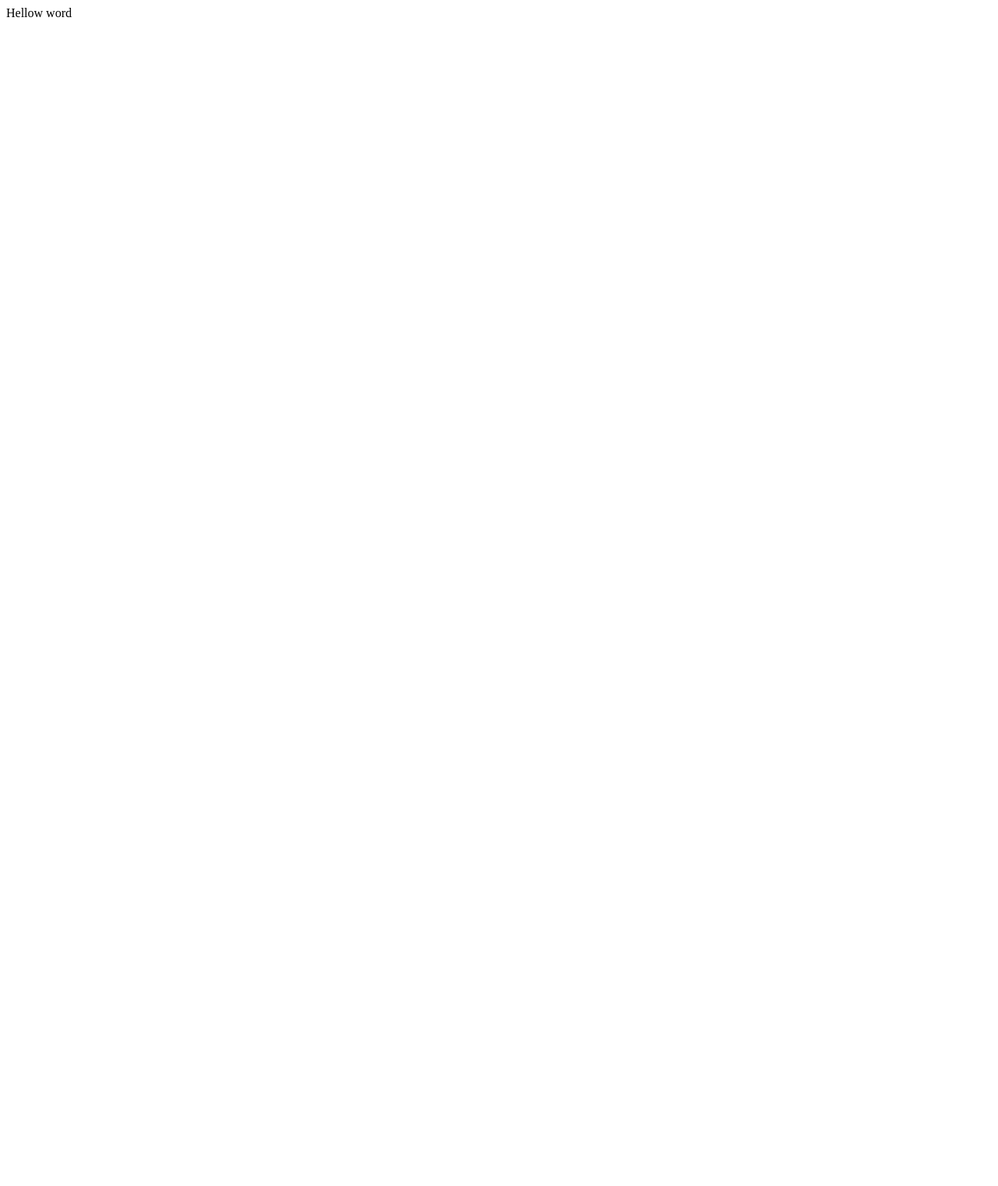
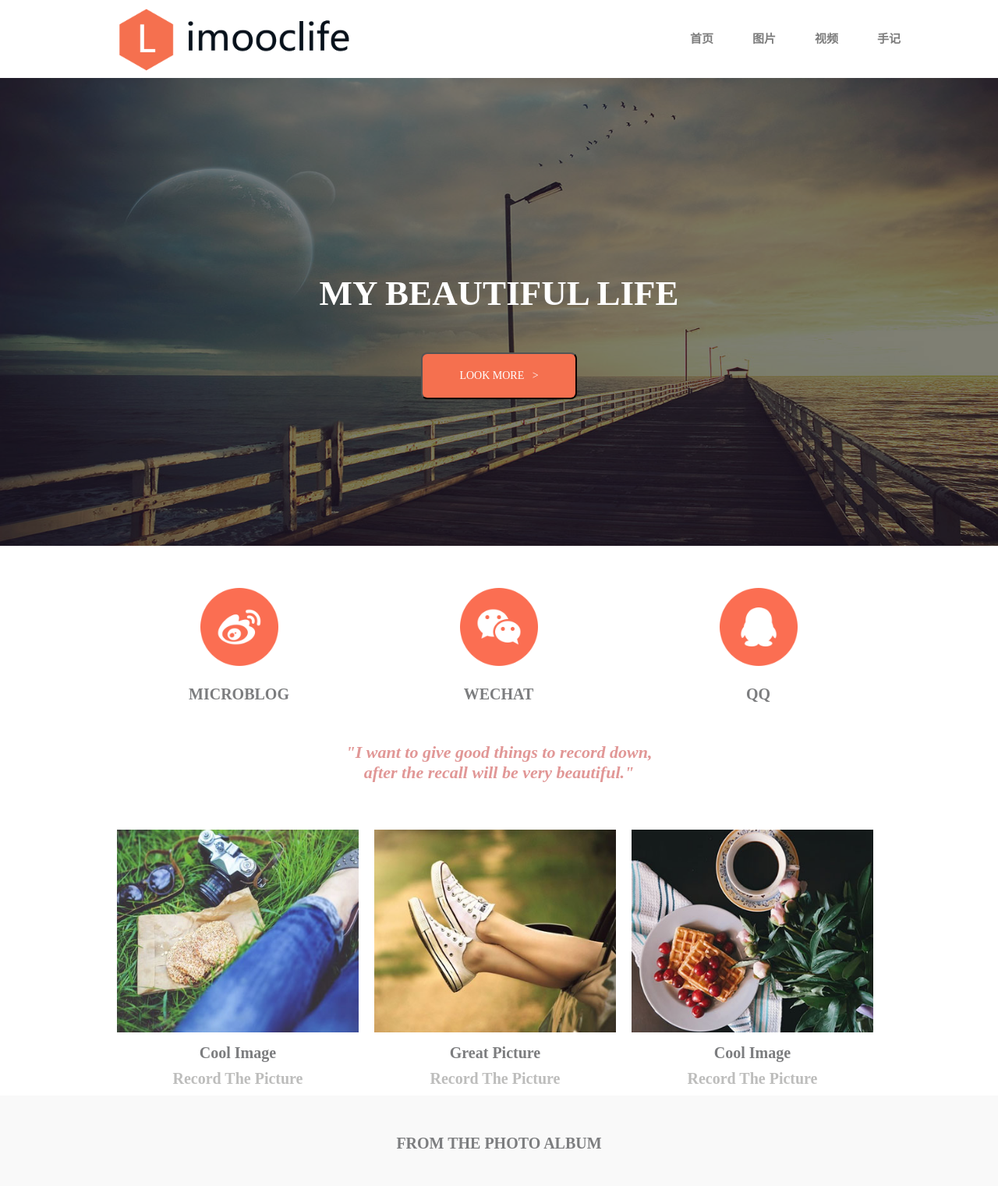
Before and after one commit to pineapplec/pineapplec.github.io, a plain HTML site: page index.html in a window 1280 px wide. Shown: the top 1521 px of the page at 78% size. Before the commit the page ends 800 px from the top, so only its background shows below. Drawn offline with Linux system fonts and the light colour scheme.

Commit message:
第二次更新主页

```diff
--- /dev/null
+++ b/css/index.css
@@ -0,0 +1,171 @@
+
+*{
+    padding: 0;
+	margin:0;
+}
+.header{
+	width: 100%;
+	height: 100px;
+}
+.header .logo img{
+	width:300px;
+	height: 85px;
+	margin-top: 8px;
+	margin-left: 150px;
+	float: left;
+}
+.header .menu{
+	height: 100px;
+	float: right;
+	margin-right: 50px;
+}
+.header .menu ul{
+	margin-right: 50px;
+}
+.header .menu li{
+	float: right;
+	list-style-type: none;
+	width: 80px;
+	font-family: "微软雅黑";
+	color: #7D7D7D;
+	font-size: 15px;
+	line-height: 100px;
+	font-weight: bold;
+	text-align: center;
+}
+.main .pic img{
+	width: 100%;
+	height: 600px;
+	position: relative;
+}
+.topLayer{
+	background-color: #000000;
+	opacity: 0.5;
+	z-index: 1;
+	position: absolute;
+	top: 100px;
+	width: 100%;
+	height: 600px;
+}
+.main .btn{
+	z-index: 2;
+	width: 500px;
+	height: 300px;
+	position: absolute;
+	top: 400px;
+	margin-top:-150px;
+	right: 50%;
+	margin-right: -250px;
+	text-align: center;
+}
+.main .btn p{
+	padding-top: 100px;
+	color: #ffffff;
+	font-size: 45px;
+	font-family: "微软雅黑";
+	font-weight: bold;
+}
+.main .btn button{
+	margin-top: 50px;
+	background-color: #F5704F;
+	width: 200px;
+	height: 60px;
+	color: #ffffff;
+	font-family: "微软雅黑";
+	font-size: 14px;
+	text-align: center;
+	border-radius: 8px;
+}
+.main .content{
+	color: #7c7d7f;
+	font-size: 20px;
+	font-weight: bold;
+}
+.main .content .top{
+	width: 1000px;
+	padding-top: 50px;
+	margin:0 auto;
+}
+.main .content .top .icon{
+	float: left;
+	width: 33.3%;
+	text-align: center;
+}
+.main .content .top .icon img{
+	width:100px;
+	height:100px;
+}
+.main .content .top .icon .des{
+	padding-top: 20px;
+}
+.main .content .top .recept{
+	padding-top: 50px;
+	clear: both;
+	font-size: 22px;
+	text-align: center;
+	color: #E19796;
+	font-weight: bold;
+	font-style:italic ;
+}
+.main .content .top .picAndDes{
+	padding-top: 50px;
+}
+.main .content .top .picAndDes .icon2{
+	float: left;
+	text-align: center;
+	padding: 10px;
+}
+.main .content .top .picAndDes .icon2 .des1{
+	padding-top: 10px;
+	font-size: 20px;
+	font-weight: bold;
+	color: #7c7d7f;
+}
+.main .content .top .picAndDes .icon2 .des2{
+	color: #BDBDBC;
+	padding-top: 10px;
+}
+.main .content .top .picAndDes .icon2 img{
+	width: 310px;
+	height: 260px;
+}
+
+.main .content .bottom {
+	width: 100%;
+	padding-bottom: 30px;
+	background-color: #F9F9F9;
+}
+.main .content .bottom .bottom-content {
+	width: 1000px;
+	margin: 0 auto;
+	margin-bottom: 50px;
+}
+.main .content .bottom .bottom-content .title{
+	text-align: center;
+	padding-top: 50px;
+	font-family: "微软雅黑";
+	padding-bottom: 40px;
+	font-size: 20px;
+}
+.main .content .bottom .bottom-content .picContent dl{
+	width: 470px;
+	float: left;
+	margin:10px 12px 10px 12px;
+}
+.main .content .bottom .bottom-content .picContent dl dd{
+	padding-top: 20px;
+}
+.main .content .bottom .bottom-content .picContent dl dt img{
+	width:470px;
+	height:480px;
+}
+.footer{
+	width: 100%;
+	height: 100px;
+	background-color: #292C35;
+	color: #ffffff;
+	text-align: center;
+	line-height: 100px;
+	font-family: "微软雅黑";
+	font-size: 15px;
+}
--- a/index.html
+++ b/index.html
@@ -1,9 +1,106 @@
 <!DOCTYPE html>
-<html lang="en">
+<html>
 <head>
-	<meta charset="UTF-8">
+	<meta charset="utf-8" />
+	<title>主页</title>
+	<link rel="stylesheet" href="css/index.css">
+
 </head>
 <body>
-	Hellow word
+<!-- 头部 -->
+	<div class="header">
+		<div class="logo"><img src="image/logo.png"></div>
+		<div class="menu">
+			<ul>
+				<li>手记</li>
+				<li>视频</li>
+				<li>图片</li>
+				<li>首页</li>
+			</ul>
+		</div>
+	</div>
+	<!-- 主体 -->
+	<div class="main">
+		<!-- 大图 -->
+		<div class="pic">
+			<img src="image/1.jpeg">
+		</div>
+		<!-- 遮罩层 -->
+		<div class="topLayer">
+
+		</div>
+		<!-- 最上层的内容 -->
+		<div class="btn">
+				<p>MY BEAUTIFUL LIFE</p>
+				<button>LOOK MORE &nbsp;&nbsp;&gt;</button>
+		</div>
+		<!-- 内容展示区 -->
+		<div class="content">
+			<!-- 上部分 -->
+			<div class="top">
+				<div>
+					<div class="icon weibo">
+						<img src="image/weibo.png" alt="">
+						<div class="des">MICROBLOG</div>
+					</div>
+					<div class="icon weixin">
+						<img src="image/weixin.png" alt="">
+						<div class="des">WECHAT</div>
+					</div>
+					<div class="icon qq">
+						<img src="image/qq.png" alt="">
+						<div class="des">QQ</div>
+					</div>
+				</div>
+				<div class="recept">
+					"I want to give good things to record down,<br>after the recall will be very beautiful."
+				</div>
+				<div class="picAndDes">
+					<div class="icon2 ">
+						<img src="image/03-01.jpg" alt="">
+						<div class="des1">Cool Image</div>
+						<div Class="des2">Record The Picture</div>
+					</div>
+					<div class="icon2">
+						<img src="image/03-02.jpg" alt="">
+						<div class="des1">Great Picture</div>
+						<div class="des2">Record The Picture</div>
+					</div>
+					<div class="icon2">
+						<img src="image/03-03.jpg" alt="">
+						<div class="des1">Cool Image</div>
+						<div class="des2">Record The Picture</div>
+					</div>
+				</div>
+			</div>
+			<div style="clear:both;"></div><!-- 不加这句话的话，下面的背景会上移 -->
+			<!-- 下部分 -->
+			<div class="bottom"><!--包裹层 -->
+				<div class="bottom-content"><!--内容层 -->
+					<div class="title">FROM THE PHOTO ALBUM</div>
+					<div class="picContent">
+						<dl>
+							<dt><img src="image/04-01.jpg"></dt>
+							<dd>
+								Life is like a book, just read more and more refined, more write more carefully. When read, mind open, all things have been indifferent to heart. Life is the precipitation.
+							</dd>
+						</dl>
+						<dl>
+							<dt><img src="image/04-02.jpg"></dt>
+							<dd>
+								Life is like a cup of tea, let people lead a person to endless aftertastes. You again good taste, it will always have a different taste, different people will have different taste more.
+							</dd>
+						</dl>
+					</div>
+					<div style="clear: both;"></div>
+				</div>
+				<div style="clear: both;"></div>
+			</div>
+		</div>
+	</div>
+	<!-- 底部 -->
+	<div class="footer">
+		© 2016 imooc.com  京ICP备13046642号
+	</div>
 </body>
 </html>
```
Also changed, not shown: image/03-01.jpg (added), image/03-02.jpg (added), image/03-03.jpg (added), image/04-01.jpg (added), image/04-02.jpg (added), image/1.jpeg (added), image/QQ.png (added), image/logo.png (added), image/weibo.png (added), image/weixin.png (added).
